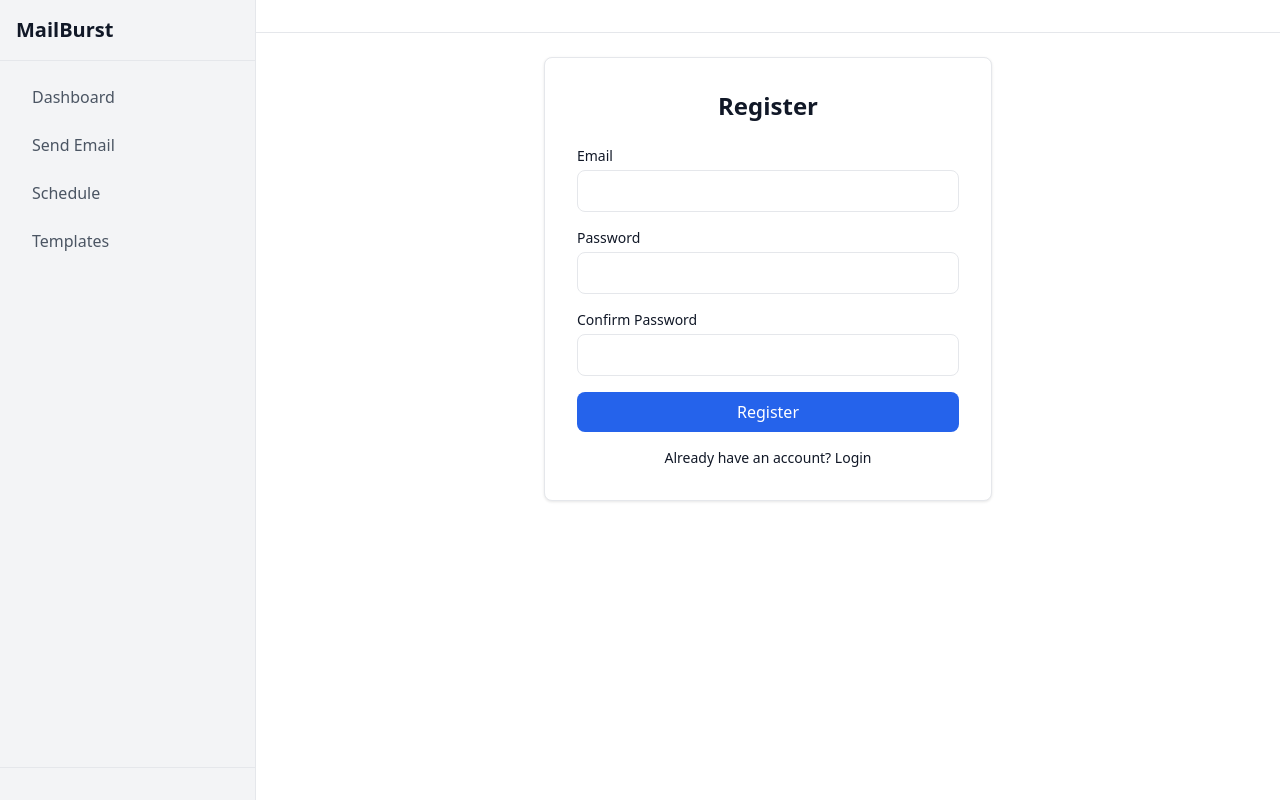
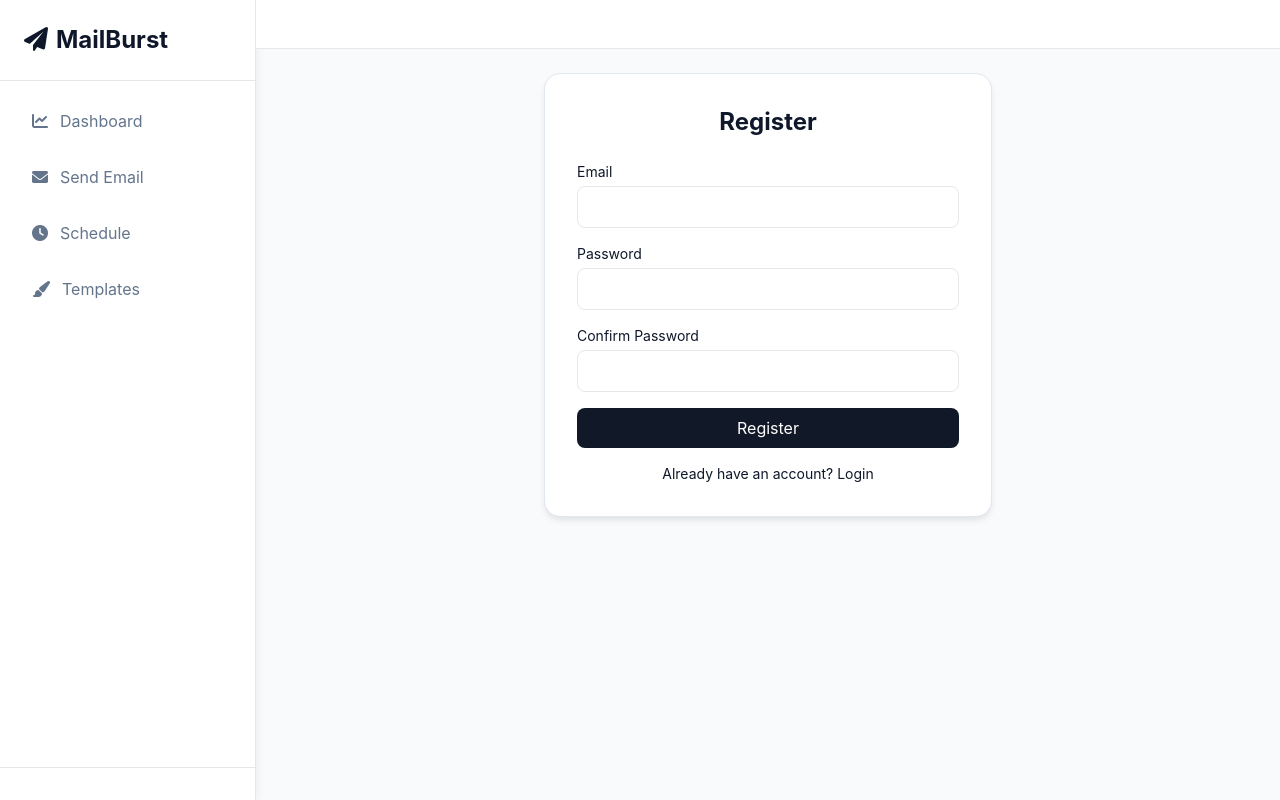
Before and after one commit to mohitsha888/MailBurst, a Django app: page /register/ in a window 1280 px wide. Run offline with Django 5.2, Linux system fonts and the light colour scheme.

Commit message:
Update base template design

```diff
--- a/templates/base.html
+++ b/templates/base.html
@@ -1,4 +1,3 @@
-<!-- templates/base.html -->
 <!DOCTYPE html>
 <html lang="en">
 
@@ -7,100 +6,169 @@
     <meta name="viewport" content="width=device-width, initial-scale=1.0">
     <title>{% block title %}MailBurst{% endblock %}</title>
     <link rel="stylesheet" href="https://cdnjs.cloudflare.com/ajax/libs/tailwindcss/2.2.19/tailwind.min.css">
+    <link rel="stylesheet" href="https://cdnjs.cloudflare.com/ajax/libs/font-awesome/6.0.0/css/all.min.css">
     <style>
         :root {
-            --primary: #2563eb;
-            --primary-hover: #1d4ed8;
-            --bg-light: #ffffff;
-            --bg-secondary: #f3f4f6;
-            --text-primary: #111827;
-            --text-secondary: #4b5563;
-            --border-color: #e5e7eb;
+            --primary: #111827;
+            --primary-hover: #1f2937;
+            --bg-light: #f8fafc;
+            --bg-white: #ffffff;
+            --bg-secondary: #f1f5f9;
+            --text-primary: #0f172a;
+            --text-secondary: #64748b;
+            --border-color: #e2e8f0;
         }
 
         body {
             background-color: var(--bg-light);
             color: var(--text-primary);
+            font-family: 'Inter', sans-serif;
         }
 
         .sidebar {
-            background-color: var(--bg-secondary);
+            background-color: var(--bg-white);
             border-right: 1px solid var(--border-color);
+            box-shadow: 2px 0 8px rgba(0, 0, 0, 0.05);
         }
 
         .nav-link {
             color: var(--text-secondary);
             transition: all 0.2s;
+            display: flex;
+            align-items: center;
+            gap: 0.75rem;
+            padding: 0.75rem 1rem;
+            border-radius: 0.5rem;
+            margin-bottom: 0.5rem;
         }
 
         .nav-link:hover,
         .nav-link.active {
             color: var(--primary);
-            background-color: var(--bg-light);
+            background-color: var(--bg-secondary);
         }
 
         .btn-primary {
             background-color: var(--primary);
             color: white;
+            padding: 0.5rem 1rem;
+            border-radius: 0.5rem;
+            transition: all 0.2s;
         }
 
         .btn-primary:hover {
             background-color: var(--primary-hover);
+            transform: translateY(-1px);
+        }
+
+        .messages {
+            position: fixed;
+            top: 1rem;
+            right: 1rem;
+            z-index: 50;
+            max-width: 24rem;
         }
 
         .card {
-            background-color: var(--bg-light);
+            background-color: var(--bg-white);
+            border-radius: 1rem;
             border: 1px solid var(--border-color);
-            box-shadow: 0 1px 3px rgba(0, 0, 0, 0.1);
+            box-shadow: 0 4px 6px -1px rgba(0, 0, 0, 0.1);
+            transition: all 0.2s;
+        }
+
+        .card:hover {
+            transform: translateY(-2px);
+            box-shadow: 0 8px 12px -1px rgba(0, 0, 0, 0.1);
+        }
+
+        .messages li {
+            padding: 1rem;
+            margin-top: 0.5rem;
+            border-radius: 0.5rem;
+            background-color: var(--bg-white);
+            box-shadow: 0 4px 6px -1px rgba(0, 0, 0, 0.1);
+            animation: slideIn 0.3s ease-out;
+            position: relative;
+        }
+
+        .message-close {
+            position: absolute;
+            top: 0.5rem;
+            right: 0.5rem;
+            cursor: pointer;
+            padding: 0.25rem;
+            color: var(--text-secondary);
+        }
+
+        .message-close:hover {
+            color: var(--text-primary);
         }
     </style>
 </head>
 
 <body>
     <div class="flex h-screen">
-        <!-- Sidebar -->
         <aside class="sidebar w-64 h-full flex flex-col">
-            <div class="p-4 border-b">
-                <h1 class="text-xl font-bold text-primary">MailBurst</h1>
+            <div class="p-6 border-b">
+                <h1 class="text-2xl font-bold text-primary">
+                    <i class="fas fa-paper-plane mr-2"></i>MailBurst
+                </h1>
             </div>
             <nav class="flex-1 p-4">
-                <ul class="space-y-2">
-                    <li><a href="{% url 'dashboard' %}" class="nav-link block px-4 py-2 rounded-lg">Dashboard</a></li>
-                    <li><a href="{% url 'create_campaign' %}" class="nav-link block px-4 py-2 rounded-lg">Send Email</a>
-                    </li>
-                    <li><a href="{% url 'schedule_email' %}" class="nav-link block px-4 py-2 rounded-lg">Schedule</a>
-                    </li>
-                    <li><a href="{% url 'email_template' %}" class="nav-link block px-4 py-2 rounded-lg">Templates</a>
-                    </li>
+                <ul>
+                    <li><a href="{% url 'dashboard' %}" class="nav-link">
+                            <i class="fas fa-chart-line"></i>Dashboard
+                        </a></li>
+                    <li><a href="{% url 'create_campaign' %}" class="nav-link">
+                            <i class="fas fa-envelope"></i>Send Email
+                        </a></li>
+                    <li><a href="{% url 'schedule_email' %}" class="nav-link">
+                            <i class="fas fa-clock"></i>Schedule
+                        </a></li>
+                    <li><a href="{% url 'email_template' %}" class="nav-link">
+                            <i class="fas fa-paint-brush"></i>Templates
+                        </a></li>
                 </ul>
             </nav>
-            <div class="p-4 border-t">
+            <div class="p-4 border-t bg-secondary">
                 {% if user.is_authenticated %}
-                <span class="text-sm">{{ user.email }}</span>
-                <a href="{% url 'logout' %}" class="text-sm text-red-500 ml-3">Logout</a>
+                <div class="flex items-center gap-2">
+                    <div class="w-8 h-8 rounded-full bg-primary flex items-center justify-center text-white">
+                        {{ user.email|first|upper }}
+                    </div>
+                    <div class="flex-1">
+                        <div class="text-sm font-medium">{{ user.email }}</div>
+                        <a href="{% url 'logout' %}" class="text-xs text-red-500 hover:text-red-600">Logout</a>
+                    </div>
+                </div>
                 {% endif %}
             </div>
         </aside>
 
-        <!-- Main Content -->
         <main class="flex-1 overflow-y-auto">
-            <header class="bg-white border-b p-4">
-                <h2 class="text-xl">{% block header %}{% endblock %}</h2>
+            <header class="bg-white border-b p-6 sticky top-0">
+                <h2 class="text-2xl font-semibold">{% block header %}{% endblock %}</h2>
             </header>
             <div class="p-6">
                 {% block content %}{% endblock %}
             </div>
         </main>
     </div>
-    <div>
+
     {% if messages %}
     <ul class="messages">
         {% for message in messages %}
-            <li{% if message.tags %} class="{{ message.tags }}" {% endif %}>{{ message }}</li>
+        <li class="{% if message.tags %}{{ message.tags }}{% endif %} flex items-center gap-2">
+            <i class="fas fa-info-circle"></i>
+            {{ message }}
+            <button class="message-close" onclick="this.parentElement.remove()">
+                <i class="fas fa-times"></i>
+            </button>
+        </li>
         {% endfor %}
     </ul>
     {% endif %}
-    </div>
 </body>
 
 </html>
```
Lines whose indentation alone changed are shown as unchanged.
